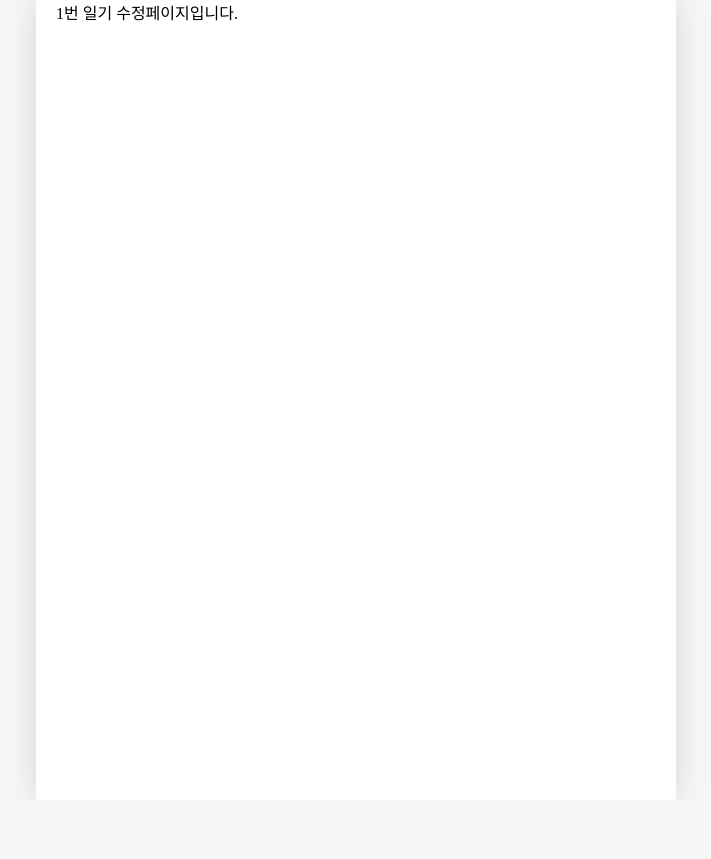
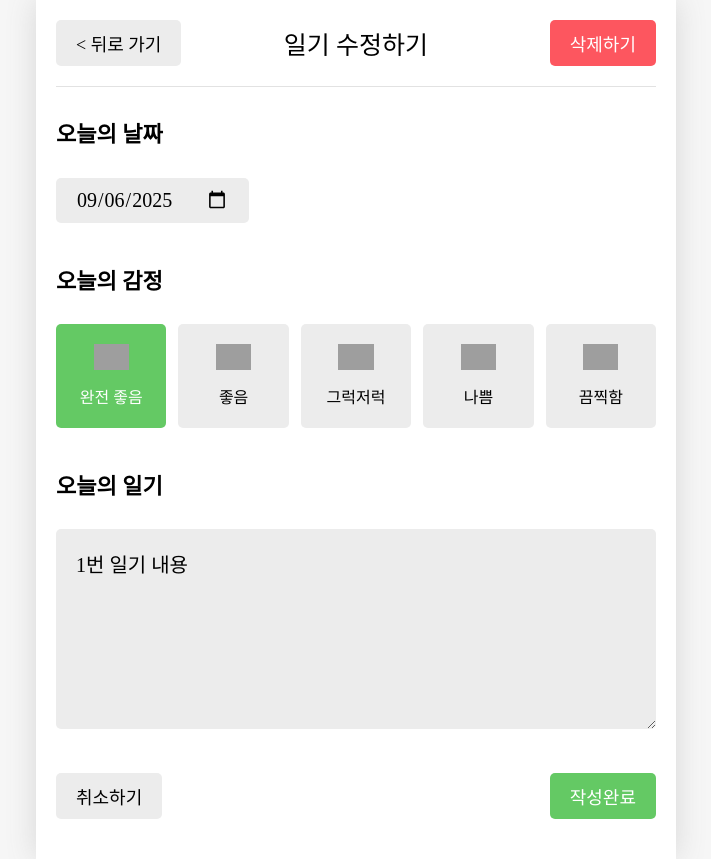
Before and after one commit to Chani17/React-study, a React (Vite) app in the folder emotion-diary-app/: page /edit/1 in a window 1280 px wide. Shown: the whole page, without its empty margins (284-995 px from the left). Before the commit the page ends 800 px from the top, so only its background shows below. Built offline with nearby package versions, Linux system fonts and the light colour scheme; grey boxes are pictures that could not be loaded; a web font is replaced by a local one.

Commit message:
Feat: Edit 페이지 구현

```diff
--- a/emotion-diary-app/src/components/Editor.jsx
+++ b/emotion-diary-app/src/components/Editor.jsx
@@ -1,4 +1,4 @@
-import { useState } from "react";
+import { useEffect, useState } from "react";
 import { useNavigate } from "react-router-dom";
 import Button from './Button';
 import "./Editor.css";
@@ -45,7 +45,7 @@
 };
 
 
-const Editor = ({onSubmit}) => {
+const Editor = ({ initData, onSubmit }) => {
     const nav = useNavigate();
 
     const [input, setInput] = useState({
@@ -53,6 +53,15 @@
         emotionId: 3,
         content: "",
     });
+
+    useEffect(() => {
+        if(initData) {
+            setInput({
+                ...initData,
+                createdDate: new Date(Number(initData.createdDate)),
+            });
+        }
+    }, [initData]);
 
     const onChangeInput = (e) => {
         let name = e.target.name;
--- a/emotion-diary-app/src/pages/Edit.jsx
+++ b/emotion-diary-app/src/pages/Edit.jsx
@@ -1,8 +1,62 @@
-import { useParams } from "react-router-dom";
+import { useContext, useEffect, useState } from "react";
+import { useNavigate, useParams } from "react-router-dom";
+import { DiaryDispatchContext, DiaryStateContext } from "../App";
+import Button from "../components/Button";
+import Editor from "../components/Editor";
+import Header from "../components/Header";
 
 const Edit = () => {
     const params = useParams();
-    return <div>{params.id}번 일기 수정페이지입니다.</div>;
+    const nav = useNavigate();
+    const { onDelete, onUpdate } = useContext(DiaryDispatchContext);
+    const data = useContext(DiaryStateContext);
+    const [curDiaryItem, setCurDiaryItem] = useState();
+
+    useEffect(() => {
+        const currentDiaryItem = data.find((item) => String(item.id) === String(params.id));
+
+        if(!currentDiaryItem) {
+            window.alert("존재하지 않는 일기입니다.");
+            nav("/", { replace: true });
+        }
+
+        setCurDiaryItem(currentDiaryItem);
+    }, [params.id]);
+
+    const onClickDelete = () => {
+        if(window.confirm("일기를 정말 삭제할까요? 다시 복구되지 않아요!")) {
+            // 일기 삭제 로직
+            onDelete(params.id);
+            nav("/", {replace: true});
+        }
+    };
+
+    const onSubmit = (input) => {
+        if(window.confirm("일기를 정말 수정할까요?")) {
+            onUpdate(params.id, input.createdDate.getTime(), input.emotionId, input.content);
+            nav("/", { replce: true });
+        }
+    };
+
+    return (
+        <div>
+            <Header
+                title={"일기 수정하기"}
+                leftChild={
+                    <Button
+                        onClick={() => nav(-1)}
+                        text={"< 뒤로 가기"}
+                    />}
+                rightChild={
+                    <Button
+                        onClick={onClickDelete}
+                        text={"삭제하기"}
+                        type={"NEGATIVE"}
+                    />}
+            />
+            <Editor initData={curDiaryItem} onSubmit={onSubmit} />
+        </div>
+    );
 };
 
 export default Edit;
```
